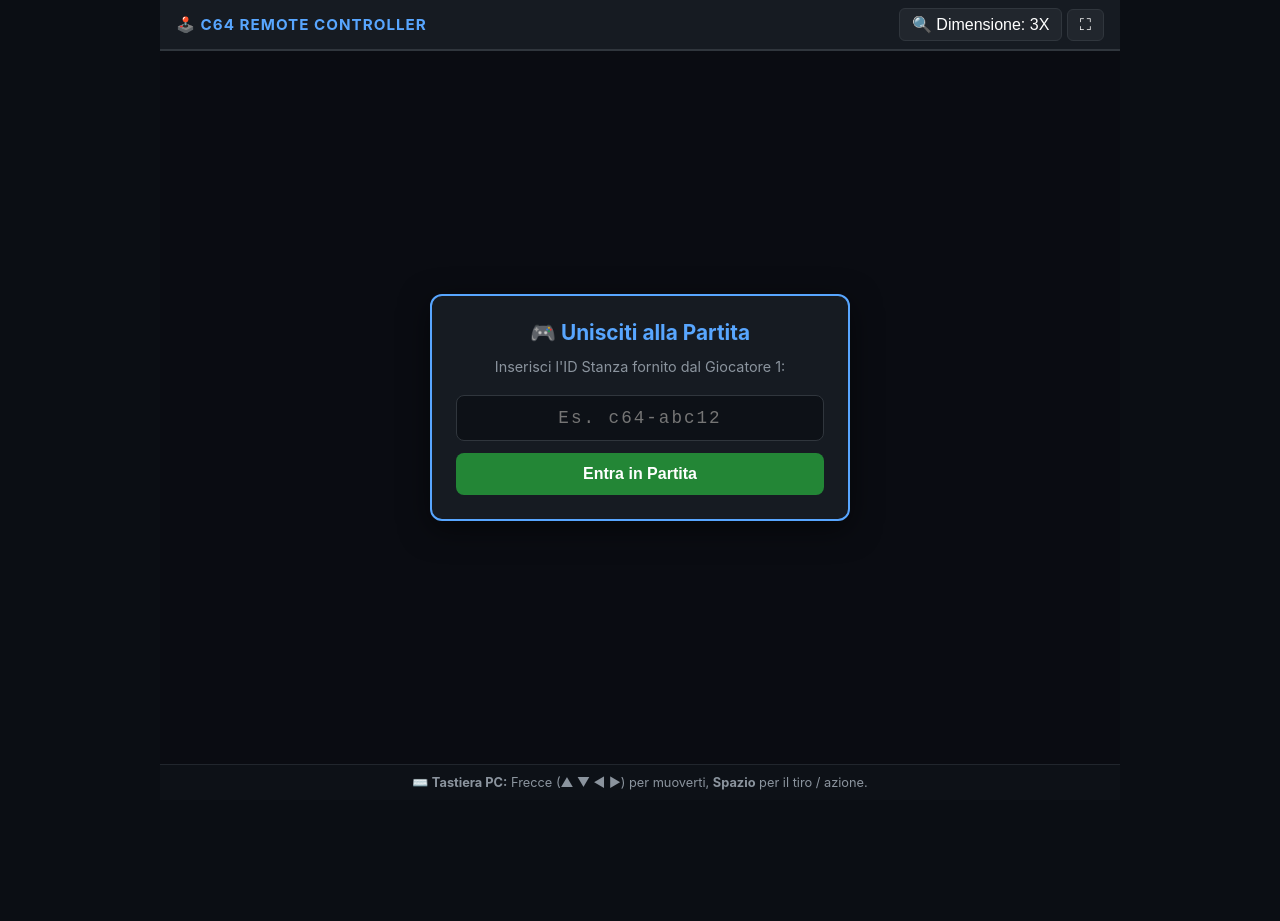
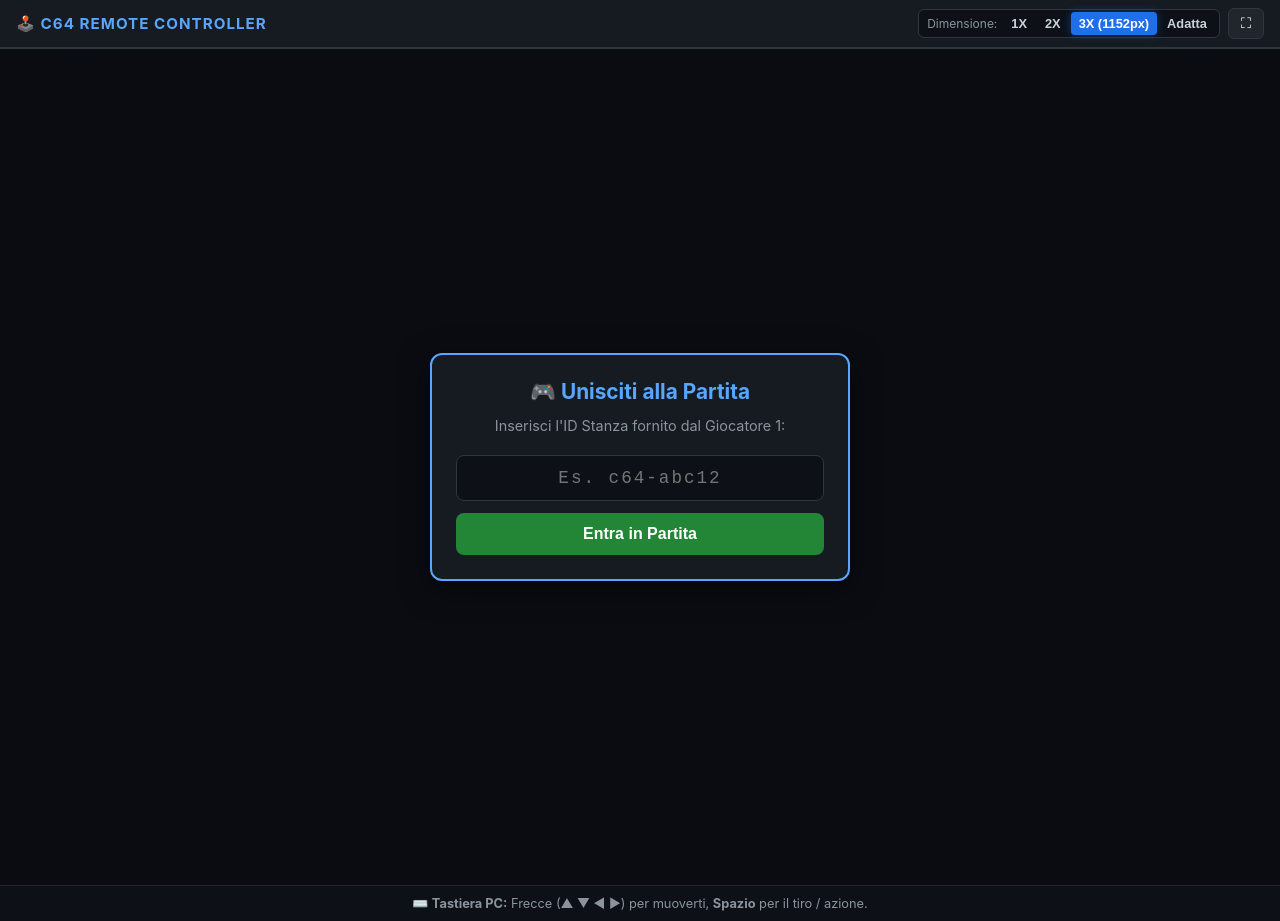
Before and after one commit to lucacozzuto/remote_game, a plain HTML site: page index.html in a window 1280 px wide. Before the commit the page ends 800 px from the top, so only its background shows below. Drawn offline with Linux system fonts and the light colour scheme.

Commit message:
Implement true 3X unconstrained scaling with 1X, 2X, 3X, and Fit buttons

```diff
--- a/index.html
+++ b/index.html
@@ -12,14 +12,20 @@
         <header id="top-bar">
             <span class="logo">🕹️ C64 REMOTE CONTROLLER</span>
             <div class="actions">
-                <button id="btn-toggle-size" class="icon-btn" title="Cambia dimensione">🔍 Dimensione: 3X</button>
+                <div class="size-selector">
+                    <span class="size-label">Dimensione:</span>
+                    <button class="btn-size" data-size="1x">1X</button>
+                    <button class="btn-size" data-size="2x">2X</button>
+                    <button class="btn-size active" data-size="3x">3X (1152px)</button>
+                    <button class="btn-size" data-size="fit">Adatta</button>
+                </div>
                 <button id="btn-fullscreen" class="icon-btn" title="Schermo intero">⛶</button>
             </div>
         </header>
 
         <!-- Video Screen Container -->
         <div id="video-wrapper">
-            <video id="gameVideo" autoplay playsinline></video>
+            <video id="gameVideo" class="size-3x" autoplay playsinline></video>
 
             <!-- Connection & Status Overlay -->
             <div id="status-overlay">
--- a/remote.js
+++ b/remote.js
@@ -164,17 +164,17 @@
         }
     });
 
-    // Size toggle (3X vs 2X)
-    const btnToggleSize = document.getElementById('btn-toggle-size');
-    if (btnToggleSize) {
-        let is2X = false;
-        btnToggleSize.addEventListener('click', (e) => {
+    // Size Selector (1X, 2X, 3X, Fit)
+    const sizeButtons = document.querySelectorAll('.btn-size');
+    sizeButtons.forEach(btn => {
+        btn.addEventListener('click', (e) => {
             e.preventDefault();
-            is2X = !is2X;
-            gameVideo.classList.toggle('size-2x', is2X);
-            btnToggleSize.innerText = is2X ? '🔍 Dimensione: 2X' : '🔍 Dimensione: 3X';
+            sizeButtons.forEach(b => b.classList.remove('active'));
+            btn.classList.add('active');
+            const size = btn.dataset.size;
+            gameVideo.className = 'size-' + size;
         });
-    }
+    });
 
     // Connect button click
     btnConnect.addEventListener('click', () => {
--- a/style.css
+++ b/style.css
@@ -19,9 +19,8 @@ body {
 #app-container {
     display: flex;
     flex-direction: column;
-    height: 100vh;
+    min-height: 100vh;
     width: 100%;
-    max-width: 960px;
     margin: 0 auto;
 }
 
@@ -32,6 +31,8 @@ body {
     padding: 8px 16px;
     background: #161b22;
     border-bottom: 2px solid #30363d;
+    flex-wrap: wrap;
+    gap: 8px;
 }
 
 .logo {
@@ -41,6 +42,51 @@ body {
     color: #58a6ff;
 }
 
+.actions {
+    display: flex;
+    align-items: center;
+    gap: 8px;
+}
+
+.size-selector {
+    display: flex;
+    align-items: center;
+    gap: 2px;
+    background: #0d1117;
+    border: 1px solid #30363d;
+    border-radius: 6px;
+    padding: 2px 4px;
+}
+
+.size-label {
+    font-size: 0.75rem;
+    color: #8b949e;
+    padding: 0 4px;
+}
+
+.btn-size {
+    background: transparent;
+    border: none;
+    color: #c9d1d9;
+    font-size: 0.8rem;
+    font-weight: 600;
+    padding: 4px 8px;
+    border-radius: 4px;
+    cursor: pointer;
+    transition: all 0.15s ease;
+}
+
+.btn-size:hover {
+    background: #21262d;
+    color: #fff;
+}
+
+.btn-size.active {
+    background: #1f6feb;
+    color: #ffffff;
+    box-shadow: 0 0 8px rgba(31, 111, 235, 0.4);
+}
+
 .icon-btn {
     background: #21262d;
     border: 1px solid #30363d;
@@ -48,7 +94,7 @@ body {
     padding: 6px 12px;
     border-radius: 6px;
     cursor: pointer;
-    font-size: 1rem;
+    font-size: 0.9rem;
 }
 
 .icon-btn:hover {
@@ -62,27 +108,46 @@ body {
     justify-content: center;
     align-items: center;
     background: #000;
-    overflow: hidden;
-    min-height: 240px;
+    overflow: auto;
+    padding: 10px;
+    min-height: 300px;
 }
 
 #gameVideo {
-    width: 1152px;
-    height: 816px;
-    max-width: 95vw;
-    max-height: 85vh;
     aspect-ratio: 384 / 272;
     object-fit: contain;
     image-rendering: pixelated;
     image-rendering: crisp-edges;
     box-shadow: 0 0 30px rgba(0, 0, 0, 0.9), 0 0 15px rgba(88, 166, 255, 0.35);
     border-radius: 4px;
-    transition: width 0.2s ease, height 0.2s ease;
+    transition: width 0.15s ease, height 0.15s ease;
+    flex-shrink: 0;
 }
 
+/* 1X: True native C64 resolution */
+#gameVideo.size-1x {
+    width: 384px;
+    height: 272px;
+}
+
+/* 2X: Crisp doubled resolution */
 #gameVideo.size-2x {
     width: 768px;
     height: 544px;
+}
+
+/* 3X: Authentic 1152x816 display (Default) */
+#gameVideo.size-3x {
+    width: 1152px;
+    height: 816px;
+    max-width: 98vw;
+}
+
+/* Fit to screen */
+#gameVideo.size-fit {
+    width: 95vw;
+    height: 80vh;
+    max-width: 100%;
 }
 
 #status-overlay {
```
